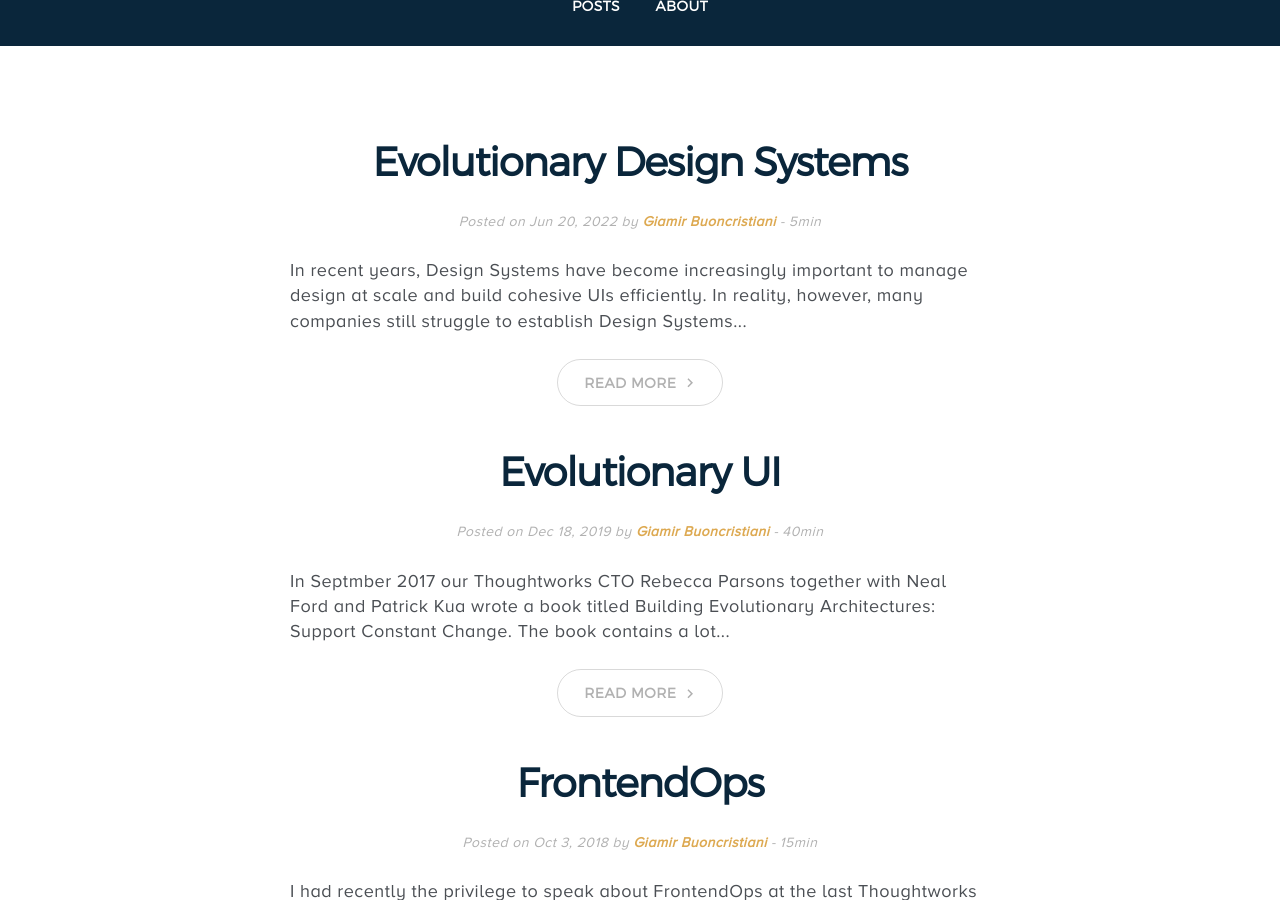
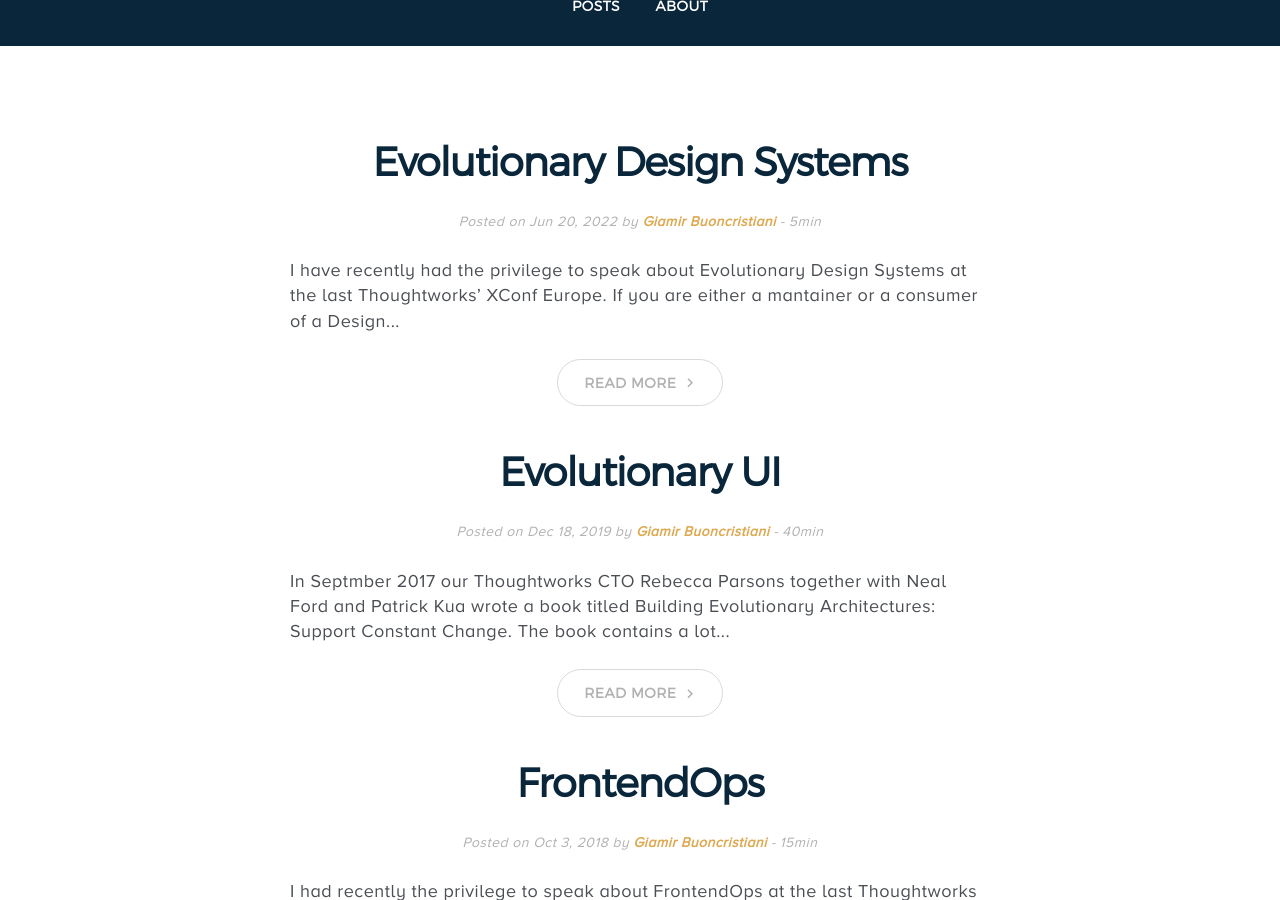
Before and after one commit to giamir/giamir.github.io, a Jekyll site: the page built from index.html, in a window 1280 px wide and 900 px high, scrolled down 329 px. Built offline with Jekyll 4.4.1, drawn with Linux system fonts in a browser that asks for light colours; the list of posts is cut into pages by our own code.

Commit message:
embed recording of the evolutionary design system talk

```diff
--- a/_posts/2022-06-20-evolutionary-design-systems.md
+++ b/_posts/2022-06-20-evolutionary-design-systems.md
@@ -6,12 +6,23 @@
 time: 5
 ---
 
+I have recently had the privilege to speak about **Evolutionary Design Systems** at the last [Thoughtworks' XConf Europe](https://www.thoughtworks.com/en-us/about-us/events/xconf/2022/europe). If you are either a mantainer or a consumer of a Design System check out the recording of my talk below.<br />
+Here is the full abstract:
+
 > In recent years, Design Systems have become increasingly important to manage design at scale and build cohesive UIs efficiently. In reality, however, many companies still struggle to establish Design Systems which get adopted across their product teams. As a result, designers and engineers end up reinventing the wheel over and over again – while customer experience and time to market take a hit. Why is that the case? Can it be fixed? And if so, how?<br /><br />
 > Giamir Buoncristiani shares his experience on how to engineer appealing Design Systems for product teams. Inspired by a combination of Product Thinking and Evolutionary Architectures\*’ principles learn how to establish technical component libraries which solve real problems for engineers while standing the test of time.<br /><br /> \*https://evolutionaryarchitecture.com
 
-If you are interested to learn how to build **Evolutionary Design Systems** join me on Thursday, 30th of June at [Thoughtworks' XConf Europe](https://www.thoughtworks.com/en-us/about-us/events/xconf/2022/europe).<br />
-[Reserve your virtual seat here.](https://lnkd.in/eJ5iVgMR)
+<iframe style="margin: 20px 0 10px;" width="100%" height="400" src="https://www.youtube.com/embed/c5k7fYyjIH8" title="YouTube video player" frameborder="0" allow="accelerometer; autoplay; clipboard-write; encrypted-media; gyroscope; picture-in-picture" allowfullscreen></iframe>
 
 <em>**#designsystems #evolutionaryarchitecture #productthinking**</em>
 
-<small>I will update this entry with a recording and a transcript of this talk as soon as they become available. Stay tuned.</small>
+### References
+
+- [Evolutionary Architecture](https://evolutionaryarchitecture.com)
+- [Evolutionary UI](https://giamir.com/evolutionary-ui)
+- [Continuous Discovery Habits](https://www.producttalk.org/2021/05/continuous-discovery-habits/)
+- [Design Systems are for User Interfaces](https://bradfrost.com/blog/post/design-systems-are-for-user-interfaces/)
+- [Reimagining Design Systems at Spotify](https://spotify.design/article/reimagining-design-systems-at-spotify)
+- [Measuring Design Systems' Success](https://medium.com/eightshapes-llc/measuring-design-system-success)
+- [Product Thinking for Design Systems](https://matthewstrom.com/writing/product-thinking-for-design-systems/)
+- [Jobs To Be Done](https://www.fullstory.com/blog/clayton-christensen-jobs-to-be-done-framework-product-development/)
```
